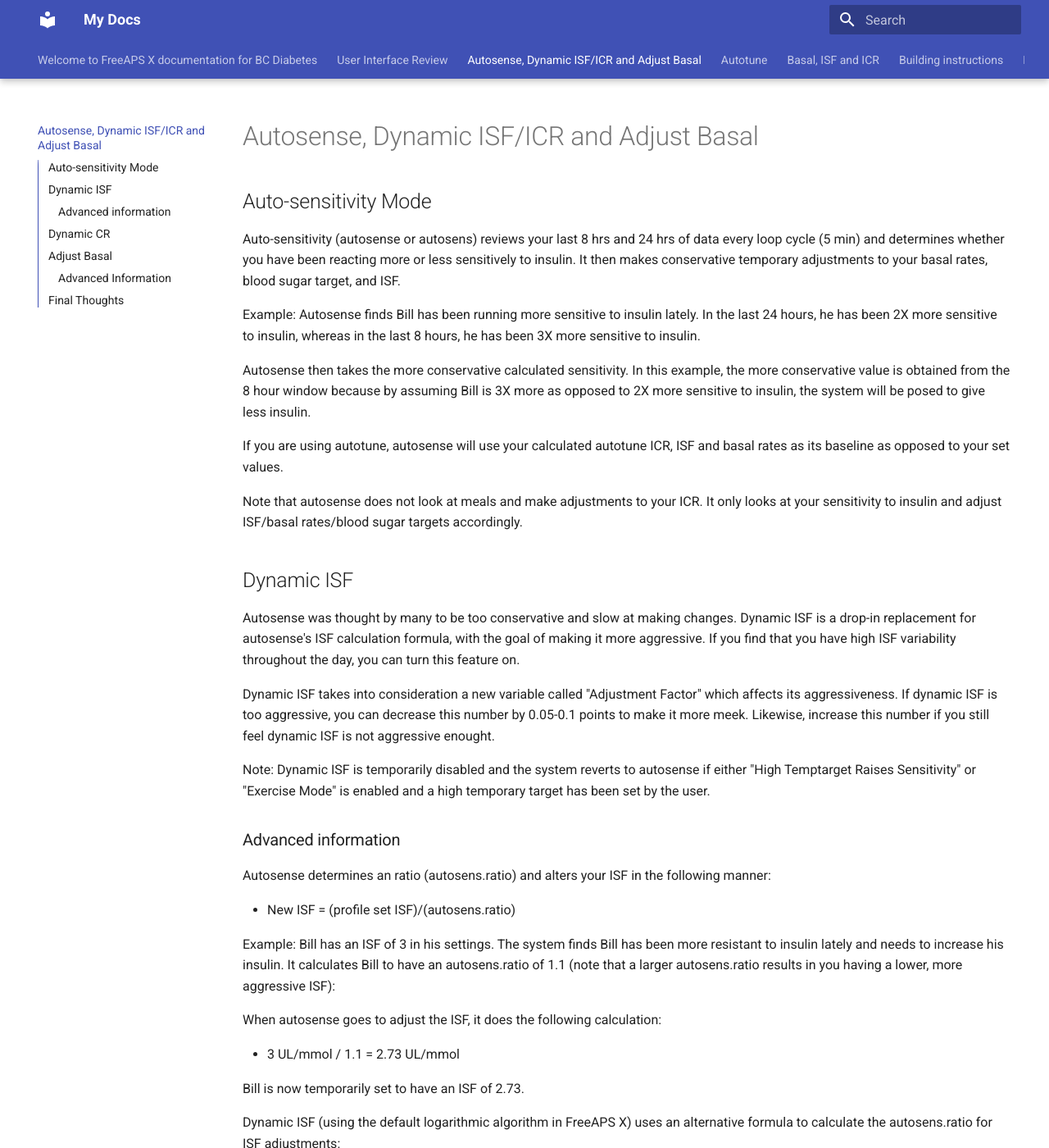
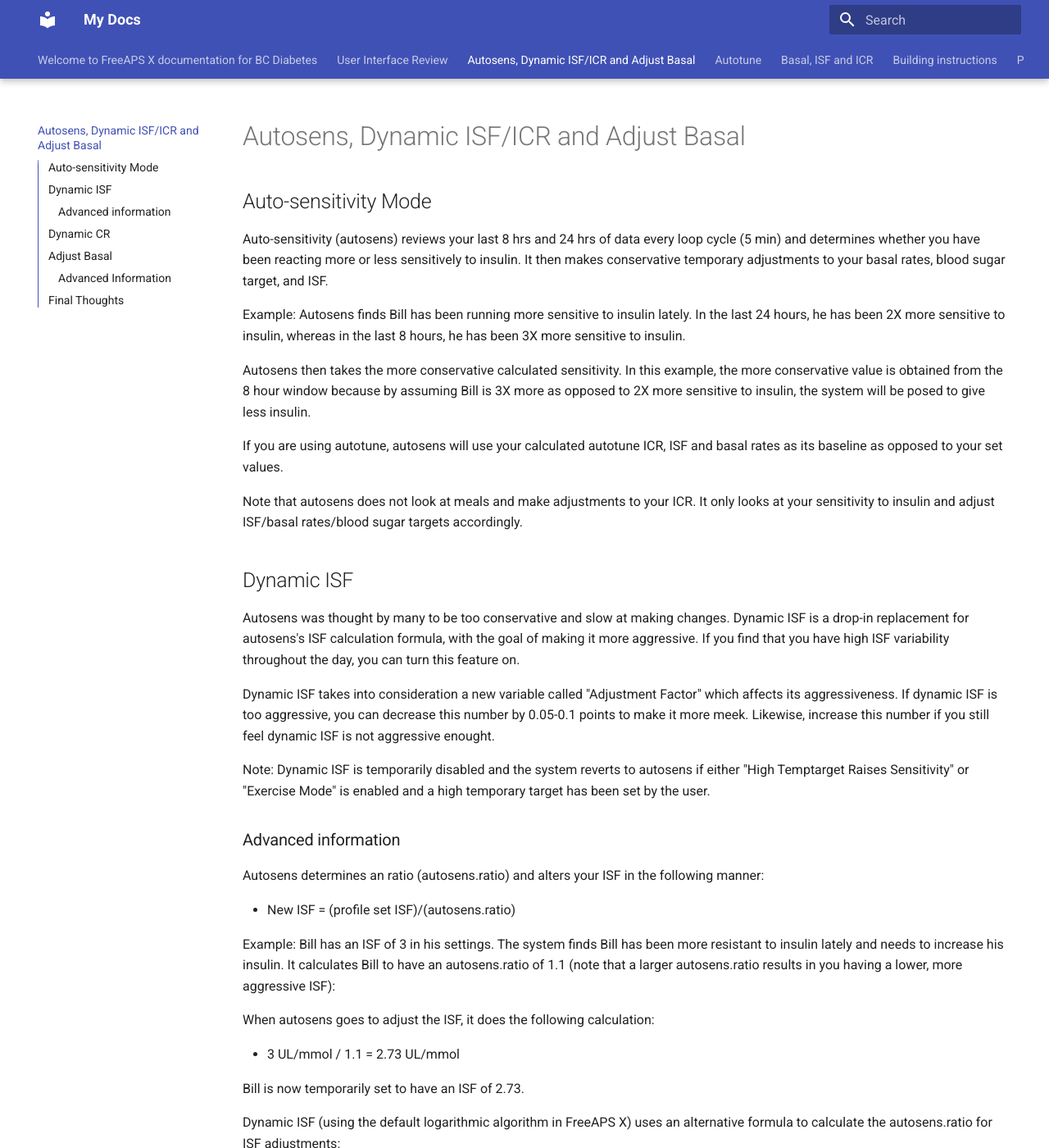
Before and after one commit to bcdiabetes/freeapsdocs, an MkDocs documentation site: the page built from docs/autosens-dynamic.md, in a window 1280 px wide and 1400 px high. Shown: the whole window at 82% size. Built offline with MkDocs 1.6.1 and Material for MkDocs 9.7.7, drawn with Linux system fonts in a browser that asks for light colours; some of the changed text lies outside the part shown.

Commit message:
Fixed spelling
Replaced autosense with autosens

```diff
--- a/docs/autosens-dynamic.md
+++ b/docs/autosens-dynamic.md
@@ -1,31 +1,31 @@
-# Autosense, Dynamic ISF/ICR and Adjust Basal
+# Autosens, Dynamic ISF/ICR and Adjust Basal
 ## Auto-sensitivity Mode
-Auto-sensitivity (autosense or autosens) reviews your last 8 hrs and 24 hrs of data every loop cycle (5 min) and determines whether you have been reacting more or less sensitively to insulin. It then makes conservative temporary adjustments to your basal rates, blood sugar target, and ISF.
+Auto-sensitivity (autosens) reviews your last 8 hrs and 24 hrs of data every loop cycle (5 min) and determines whether you have been reacting more or less sensitively to insulin. It then makes conservative temporary adjustments to your basal rates, blood sugar target, and ISF.
 
 Example:
-Autosense finds Bill has been running more sensitive to insulin lately. In the last 24 hours, he has been 2X more sensitive to insulin, whereas in the last 8 hours, he has been 3X more sensitive to insulin.
+Autosens finds Bill has been running more sensitive to insulin lately. In the last 24 hours, he has been 2X more sensitive to insulin, whereas in the last 8 hours, he has been 3X more sensitive to insulin.
 
-Autosense then takes the more conservative calculated sensitivity. In this example, the more conservative value is obtained from the 8 hour window because by assuming Bill is 3X more as opposed to 2X more sensitive to insulin, the system will be posed to give less insulin.
+Autosens then takes the more conservative calculated sensitivity. In this example, the more conservative value is obtained from the 8 hour window because by assuming Bill is 3X more as opposed to 2X more sensitive to insulin, the system will be posed to give less insulin.
 
-If you are using autotune, autosense will use your calculated autotune ICR, ISF and basal rates as its baseline as opposed to your set values.
+If you are using autotune, autosens will use your calculated autotune ICR, ISF and basal rates as its baseline as opposed to your set values.
 
-Note that autosense does not look at meals and make adjustments to your ICR. It only looks at your sensitivity to insulin and adjust ISF/basal rates/blood sugar targets accordingly.
+Note that autosens does not look at meals and make adjustments to your ICR. It only looks at your sensitivity to insulin and adjust ISF/basal rates/blood sugar targets accordingly.
 
 ## Dynamic ISF
-Autosense was thought by many to be too conservative and slow at making changes. Dynamic ISF is a drop-in replacement for autosense's ISF calculation formula, with the goal of making it more aggressive. If you find that you have high ISF variability throughout the day, you can turn this feature on.
+Autosens was thought by many to be too conservative and slow at making changes. Dynamic ISF is a drop-in replacement for autosens's ISF calculation formula, with the goal of making it more aggressive. If you find that you have high ISF variability throughout the day, you can turn this feature on.
 
 Dynamic ISF takes into consideration a new variable called "Adjustment Factor" which affects its aggressiveness. If dynamic ISF is too aggressive, you can decrease this number by 0.05-0.1 points to make it more meek. Likewise, increase this number if you still feel dynamic ISF is not aggressive enought.
 
-Note: Dynamic ISF is temporarily disabled and the system reverts to autosense if either "High Temptarget Raises Sensitivity" or "Exercise Mode" is enabled and a high temporary target has been set by the user.
+Note: Dynamic ISF is temporarily disabled and the system reverts to autosens if either "High Temptarget Raises Sensitivity" or "Exercise Mode" is enabled and a high temporary target has been set by the user.
 
 ### Advanced information
-Autosense determines an ratio (autosens.ratio) and alters your ISF in the following manner:
+Autosens determines an ratio (autosens.ratio) and alters your ISF in the following manner:
 
 - New ISF = (profile set ISF)/(autosens.ratio)
 
 Example: Bill has an ISF of 3 in his settings. The system finds Bill has been more resistant to insulin lately and needs to increase his insulin. It calculates Bill to have an autosens.ratio of 1.1 (note that a larger autosens.ratio results in you having a lower, more aggressive ISF):
 
-When autosense goes to adjust the ISF, it does the following calculation:
+When autosens goes to adjust the ISF, it does the following calculation:
 
 - 3 UL/mmol / 1.1 = 2.73 UL/mmol
 
@@ -39,7 +39,7 @@
 This formula takes into consideration your profile set ISF (profile.sens in mg/dl) current blood glucose (BG in mg/dl), total daily dose (TDD over the last 24 hours), insulin peak effect (peak activity normally is 120 min) and a new variable called adjustment factor (AF) that allows for user tuning of Dynamic ISF/CR.
 
 ## Dynamic CR
-This is an experimental feature that alters the carb ratio (CR) based on current blood sugar and total daily dose (TDD). Unlike ISF, ICR by default is not altered by autosense and changed every Loop cycle. Using dynamic CR will result in a dramatic change in how ICR is calculated by FreeAPS X, and will result in it being modified every 5 min. Dynamic CR uses a similar formula as Dynamic ISF as described above:
+This is an experimental feature that alters the carb ratio (CR) based on current blood sugar and total daily dose (TDD). Unlike ISF, ICR by default is not altered by autosens and changed every Loop cycle. Using dynamic CR will result in a dramatic change in how ICR is calculated by FreeAPS X, and will result in it being modified every 5 min. Dynamic CR uses a similar formula as Dynamic ISF as described above:
 
 - autosens.ratio = profile.sens * AF * TDD * log((BG/peak)+1) / 1800
 - New CR = (profile set CR)/(autosens.ratio)
@@ -52,7 +52,7 @@
 - new.autosens.ratio = (autosens.ratio - 1)/2 + 1
 
 ## Adjust Basal
-Adjust basal replaces autosense's formula for adjusting basal rates, with one dependent on total daily dose (TDD) of insulin. Turn on this setting to give basal adjustments more agility. If you have high variability of TDD day-to-day, keep this setting off.
+Adjust basal replaces autosens's formula for adjusting basal rates, with one dependent on total daily dose (TDD) of insulin. Turn on this setting to give basal adjustments more agility. If you have high variability of TDD day-to-day, keep this setting off.
 
 ### Advanced Information
 Normally a new basal rate is set by autosens:
@@ -76,4 +76,4 @@
 
 
 ## Final Thoughts
-- Remember that all autosense ratios calculated in this section are being limited by autosens max and autosens min safety limiters.
+- Remember that all autosens ratios calculated in this section are being limited by autosens max and autosens min safety limiters.
```
